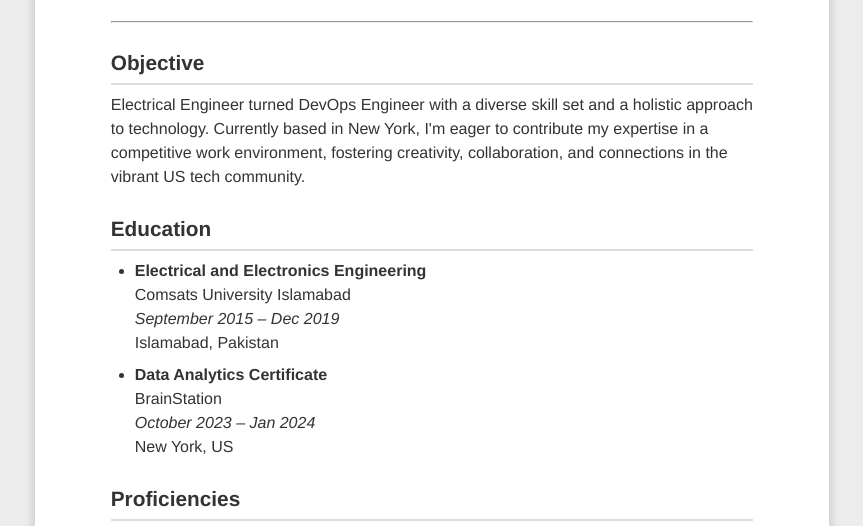
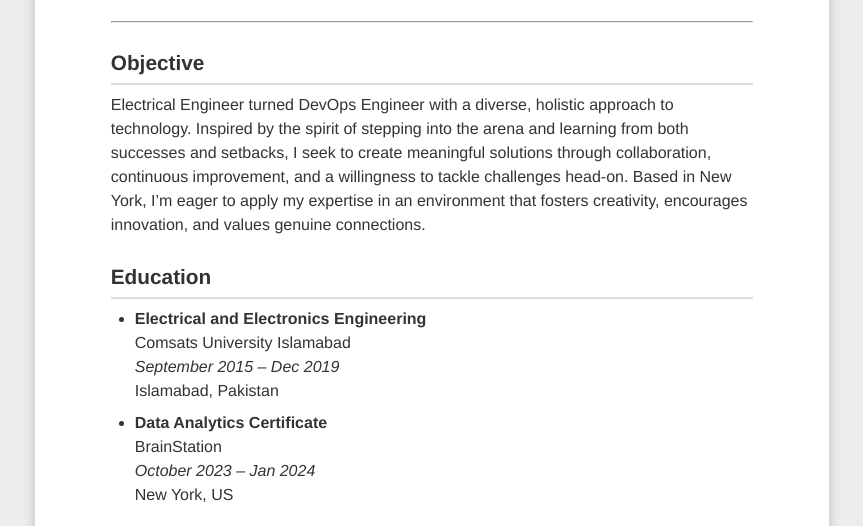
Before and after one commit to SMAB95/resume-site, a plain HTML site: page index.html in a window 1280 px wide. Shown: the part 225-751 px from the top of the page, without its empty margins (208-1071 px from the left). Drawn offline with Linux system fonts and the light colour scheme.

Commit message:
Update index.html

```diff
--- a/index.html
+++ b/index.html
@@ -29,9 +29,11 @@
     <section>
       <h2>Objective</h2>
       <p>
-        Electrical Engineer turned DevOps Engineer with a diverse skill set and a holistic approach to technology.
-        Currently based in New York, I'm eager to contribute my expertise in a competitive work environment,
-        fostering creativity, collaboration, and connections in the vibrant US tech community.
+      Electrical Engineer turned DevOps Engineer with a diverse, holistic approach to technology.
+      Inspired by the spirit of stepping into the arena and learning from both successes and setbacks,
+      I seek to create meaningful solutions through collaboration, continuous improvement,
+      and a willingness to tackle challenges head-on. Based in New York, I’m eager to apply my expertise
+      in an environment that fosters creativity, encourages innovation, and values genuine connections.
       </p>
     </section>
 
```
